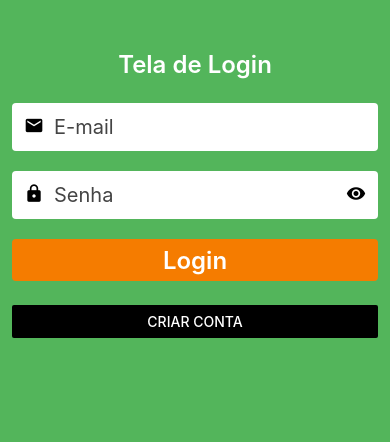
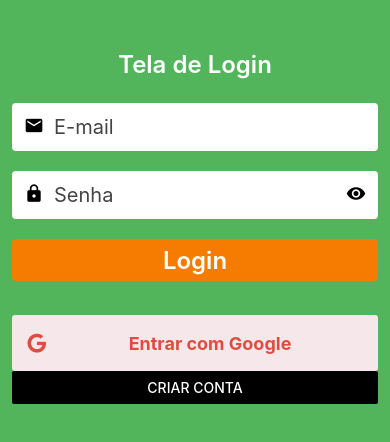
Before and after one commit to biesseck/app_recados_ifmt_plc, a React Native app: screen /Login in a window 390 px wide. Shown: the top 442 px of the page. Built offline with nearby package versions, Linux system fonts and the light colour scheme; no server answers.

Commit message:
Atualização Tela de Login

```diff
--- a/src/screens/LoginScreen.js
+++ b/src/screens/LoginScreen.js
@@ -2,9 +2,9 @@ import { StatusBar } from 'expo-status-bar';
 import React from 'react';
 import { useState } from 'react';
 import { StyleSheet, Text, View, Button as RNButton } from 'react-native';
-
 import { Button, InputField, ErrorMessage } from '../components';
 import Firebase from '../../config/firebase';
+import SocialButton from '../components/SocialButton';
 
 const auth = Firebase.auth();
 
@@ -86,6 +86,13 @@ export default function LoginScreen({ navigation }) {
           marginBottom: 24
         }}
       />
+      <SocialButton
+        buttonTitle="Entrar com Google"
+        btnType="google"
+        color="#de4d41"
+        backgroundColor="#f5e7ea"
+        onPress={() => {}}
+      />
       <RNButton
         onPress={() => navigation.navigate('Signup')}
         title='Criar conta'
```
